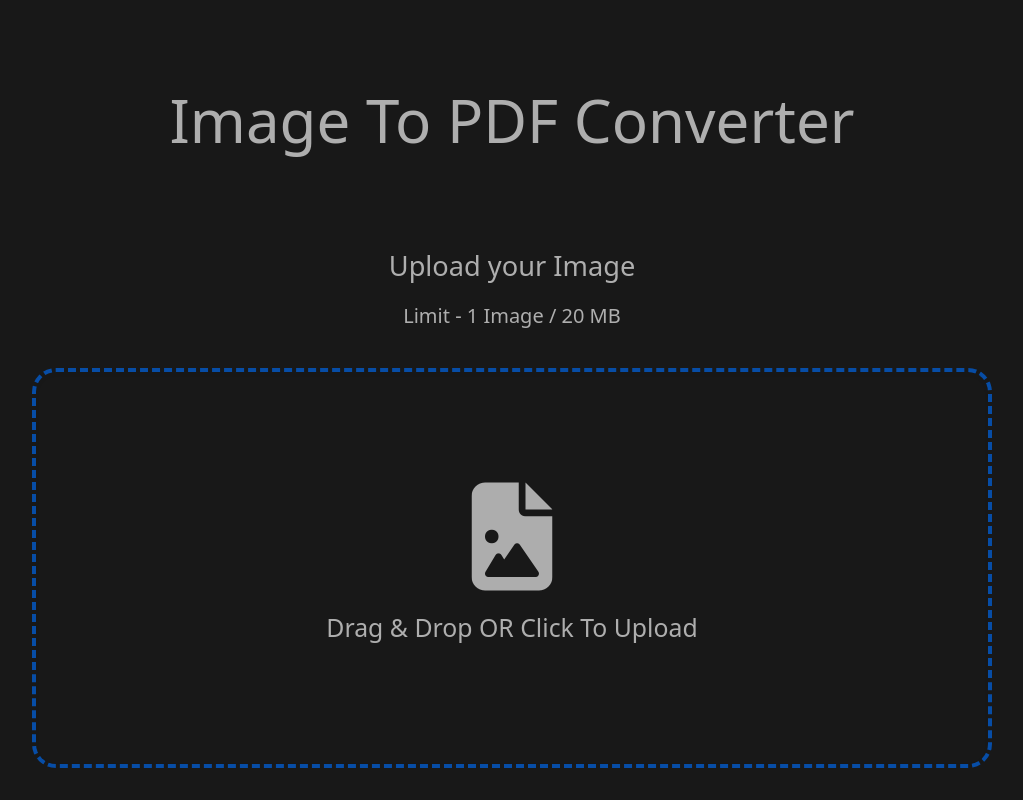
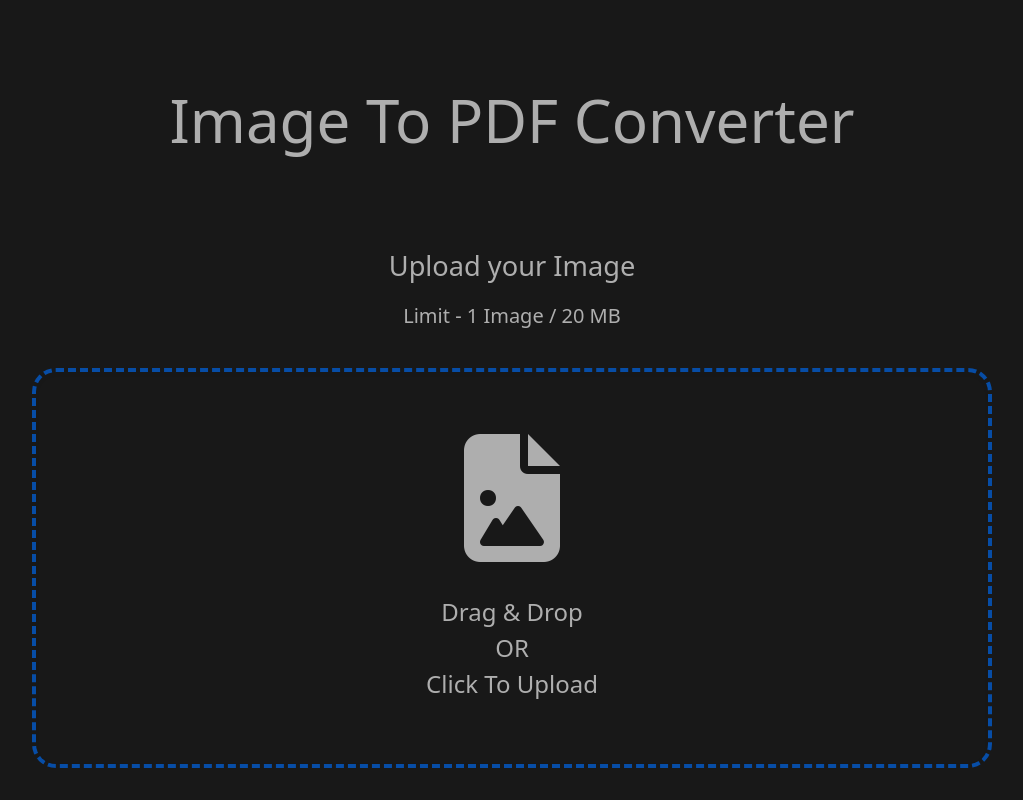
Before and after one commit to Iammohitwalia/Next-PDF-Toolkit, a Next.js app: page /image-to-pdf in a window 1280 px wide. Shown: the whole page, without its empty margins (128-1151 px from the left). Built offline with nearby package versions, Linux system fonts and the light colour scheme.

Commit message:
Few UI tweaks to the File Picker

```diff
--- a/src/components/shared/file-picker.tsx
+++ b/src/components/shared/file-picker.tsx
@@ -24,10 +24,12 @@ export default function FilePicker(props: FilePickerProps): ReactElement {
           onChange={(e) => props.UploadFiles(e.target.files)}
         />
         <div className="flex flex-col justify-center items-center text-center">
-          <i
-            className={`text-8xl max-sm:text-6xl mb-6 max-sm:mb-4 fa-solid fa-file-${props.UploadType.toLowerCase()} fa-beat-fade`}
-          ></i>
-          <p>Drag & Drop OR Click To Upload</p>
+          <i className={`text-9xl max-sm:text-8xl mb-8 max-sm:mb-6 fa-solid fa-file-${props.UploadType.toLowerCase()}`}></i>
+          <div className="text-[1.5rem] max-sm:text-[1.3rem]">
+            <p>Drag & Drop</p>
+            <p>OR</p>
+            <p>Click To Upload</p>
+          </div>
         </div>
       </div>
     </>
```
